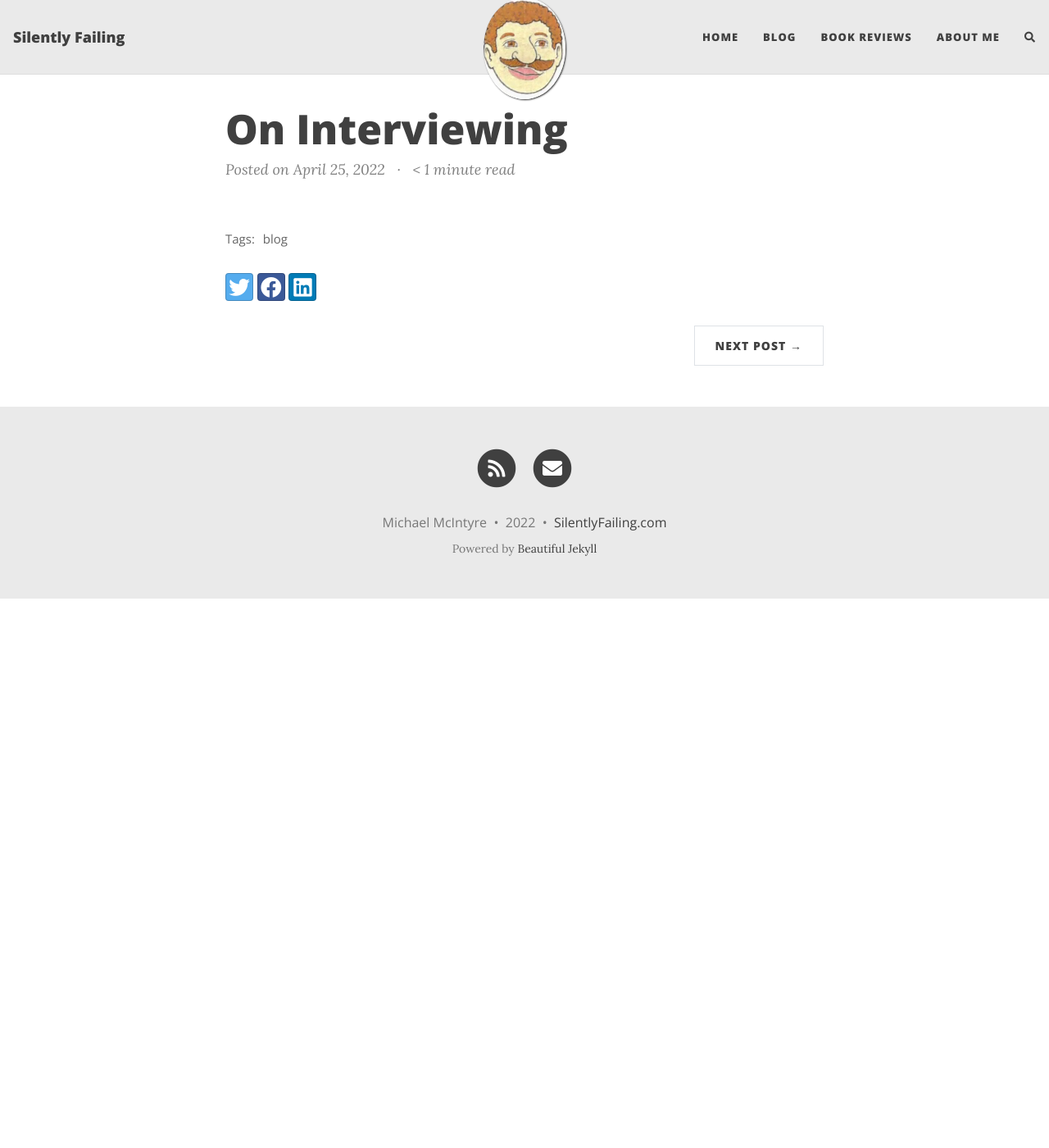
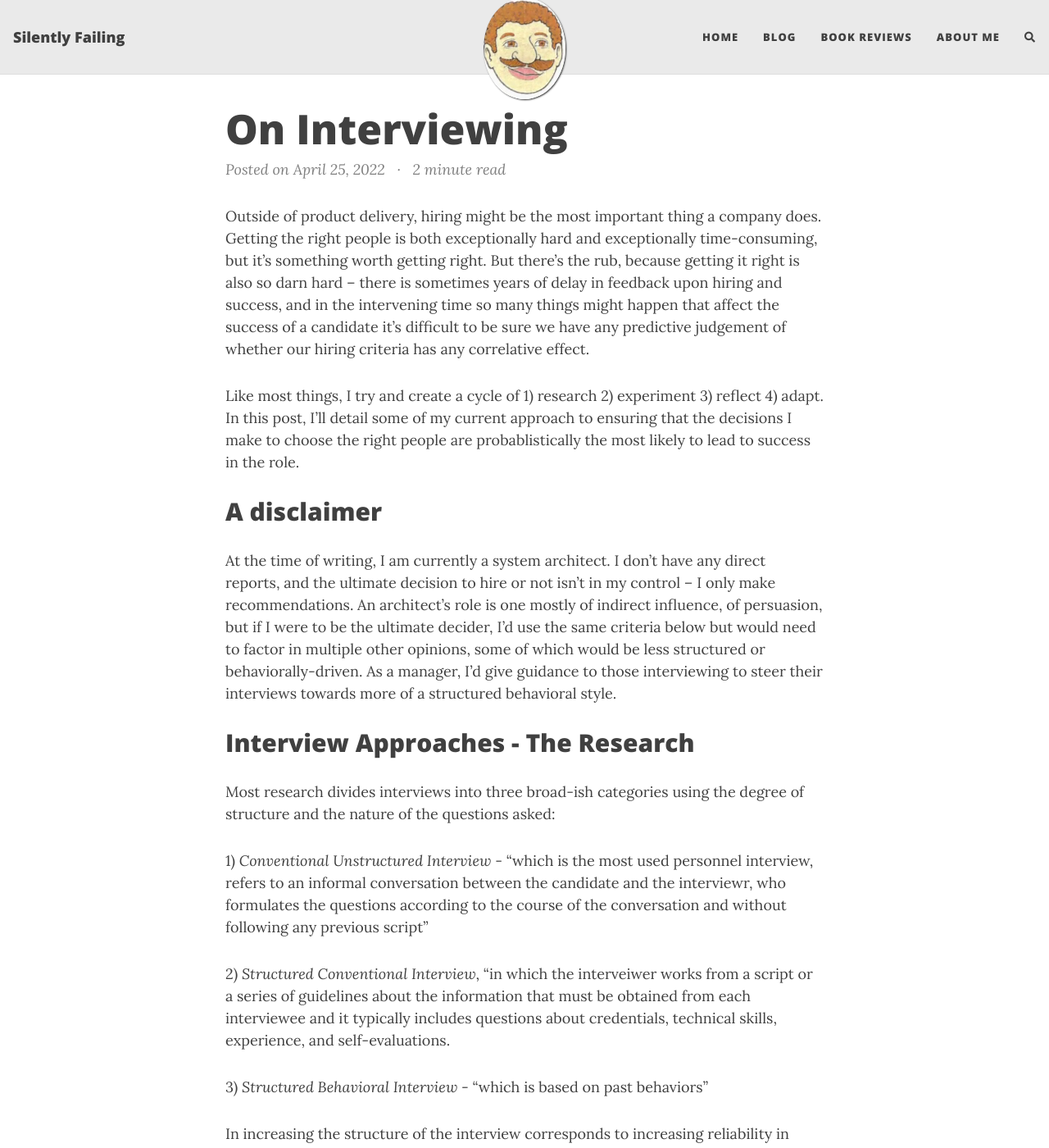
Before and after one commit to mmcintyre1/silently-failing, a Jekyll site: the page built from _posts/blog/2022-04-25-on-interviewing.md, in a window 1280 px wide and 1400 px high. Shown: the whole window at 82% size. Built offline with Jekyll 4.4.1, drawn with Linux system fonts in a browser that asks for light colours; nearby versions of some CDN libraries; comment, search, counter and statistics services are not loaded; some of the changed text lies outside the part shown.

Commit message:
adding draft of on interviewing

```diff
--- a/_posts/blog/2022-04-25-on-interviewing.md
+++ b/_posts/blog/2022-04-25-on-interviewing.md
@@ -6,5 +6,35 @@ cover-img:
 thumbnail-img:
 share-img:
 readtime: true
-tags: ["blog"]
+tags: ["blog", "business"]
 ---
+
+Outside of product delivery, hiring might be the most important thing a company does. Getting the right people is both exceptionally hard and exceptionally time-consuming, but it's something worth getting right. But there's the rub, because getting it right is also so darn hard -- there is sometimes years of delay in feedback upon hiring and success, and in the intervening time so many things might happen that affect the success of a candidate it's difficult to be sure we have any predictive judgement of whether our hiring criteria has any correlative effect.
+
+Like most things, I try and create a cycle of 1) research 2) experiment 3) reflect 4) adapt. In this post, I'll detail some of my current approach to ensuring that the decisions I make to choose the right people are probablistically the most likely to lead to success in the role.
+
+## A disclaimer
+At the time of writing, I am currently a system architect. I don't have any direct reports, and the ultimate decision to hire or not isn't in my control -- I only make recommendations. An architect's role is one mostly of indirect influence, of persuasion, but if I were to be the ultimate decider, I'd use the same criteria below but would need to factor in multiple other opinions, some of which would be less structured or behaviorally-driven. As a manager, I'd give guidance to those interviewing to steer their interviews towards more of a structured behavioral style.
+
+## Interview Approaches - The Research
+Most research divides interviews into three broad-ish categories using the degree of structure and the nature of the questions asked:
+
+1) _Conventional Unstructured Interview_ - "which is the most used personnel interview, refers to an informal conversation between the candidate and the interviewr, who formulates the questions according to the course of the conversation and without following any previous script"
+
+2) _Structured Conventional Interview_, "in which the interveiwer works from a script or a series of guidelines about the information that must be obtained from each interviewee and it typically includes questions about credentials, technical skills, experience, and self-evaluations.
+
+3) _Structured Behavioral Interview_ - "which is based on past behaviors"
+
+In increasing the structure of the interview corresponds to increasing reliability in determinations of success. The research is pretty clear that a Structured Behavioral Interview is the most reliable indicator of a candidate's fit for purpose success potential of a role.
+
+## Cognitive Biases
+
+## My Approach
+
+
+
+---
+### References
+Alonso, Pamela & Moscoso, Silvia. (2017). Structured behavioral and conventional interviews: Differences and biases in interviewer ratings. Journal of Work and   Organizational Psychology. 33. 183-191. 10.1016/j.rpto.2017.07.003.
+
+Salgado, J. F., & Moscoso, S. (2002). Comprehensive meta-analysis of the construct validity of the employment interview. European Journal of Work and Organizational Psychology, 11(3), 299–324. https://doi.org/10.1080/13594320244000184
```
